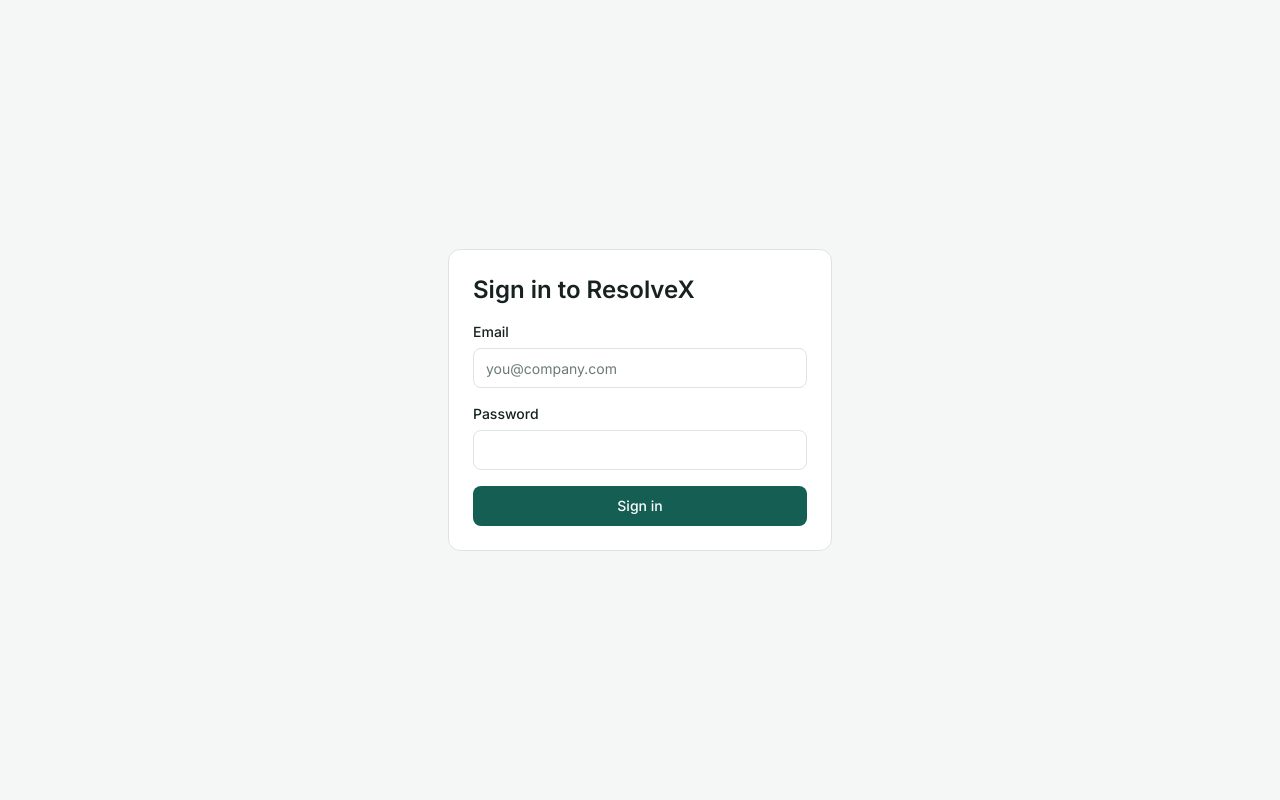
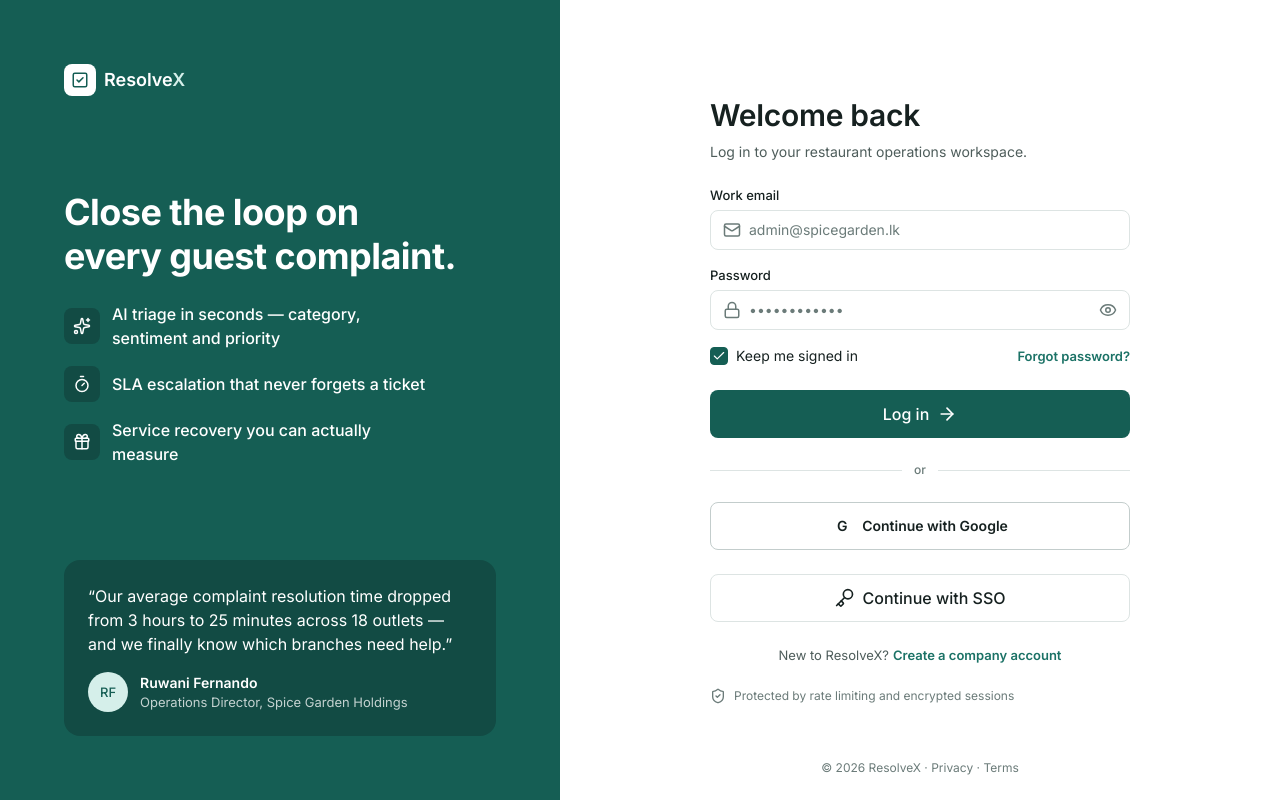
Before and after one commit to teshan200/ResolveX, a React (Vite) app in the folder frontend/admin-web/: page /login in a window 1280 px wide. Built offline with nearby package versions, Linux system fonts and the light colour scheme.

Commit message:
Rebuild Login page and auth layout to match Figma

```diff
--- /dev/null
+++ b/frontend/admin-web/src/components/ui/Checkbox.tsx
@@ -0,0 +1,18 @@
+import { Check } from 'lucide-react'
+import type { ComponentProps } from 'react'
+
+interface CheckboxProps extends Omit<ComponentProps<'input'>, 'type'> {
+  label: string
+}
+
+export function Checkbox({ label, ...props }: CheckboxProps) {
+  return (
+    <label className="flex cursor-pointer items-center gap-2 text-sm leading-5">
+      <input type="checkbox" className="peer sr-only" {...props} />
+      <span className="flex size-4.5 shrink-0 items-center justify-center rounded-xs border border-line-strong bg-surface text-transparent peer-checked:border-brand peer-checked:bg-brand peer-checked:text-on-brand peer-focus-visible:outline-2 peer-focus-visible:outline-offset-2 peer-focus-visible:outline-line-focus">
+        <Check size={14} />
+      </span>
+      {label}
+    </label>
+  )
+}
--- /dev/null
+++ b/frontend/admin-web/src/components/ui/GoogleButton.tsx
@@ -0,0 +1,28 @@
+import type { ComponentProps } from 'react'
+import { cn } from './cn'
+
+interface GoogleButtonProps extends ComponentProps<'button'> {
+  label?: string
+}
+
+// The "G" is a placeholder, as in the Figma file. Replace it with the official
+// Google mark before release.
+export function GoogleButton({
+  label = 'Continue with Google',
+  className,
+  ...props
+}: GoogleButtonProps) {
+  return (
+    <button
+      type="button"
+      className={cn(
+        'flex h-12 w-full cursor-pointer items-center justify-center gap-2.5 rounded-md border border-line-strong bg-surface px-4 text-sm leading-5 font-semibold hover:bg-muted',
+        className,
+      )}
+      {...props}
+    >
+      <span className="flex size-5 items-center justify-center">G</span>
+      {label}
+    </button>
+  )
+}
--- a/frontend/admin-web/src/components/ui/Input.tsx
+++ b/frontend/admin-web/src/components/ui/Input.tsx
@@ -1,36 +1,56 @@
 import { useId } from 'react'
-import type { ComponentProps } from 'react'
+import type { ComponentProps, ReactNode } from 'react'
 import { cn } from './cn'
 
 interface InputProps extends ComponentProps<'input'> {
   label?: string
   helper?: string
   error?: string
+  leadingIcon?: ReactNode
+  trailing?: ReactNode
 }
 
-export function Input({ label, helper, error, className, id, ...props }: InputProps) {
+export function Input({
+  label,
+  helper,
+  error,
+  leadingIcon,
+  trailing,
+  className,
+  id,
+  ...props
+}: InputProps) {
   const generatedId = useId()
   const inputId = id ?? generatedId
 
   return (
     <div className="flex flex-col gap-1.5">
       {label && (
-        <label htmlFor={inputId} className="text-sm font-medium text-content">
+        <label htmlFor={inputId} className="text-[13px] leading-4.5 font-medium text-content">
           {label}
         </label>
       )}
-      <input
-        id={inputId}
-        aria-invalid={Boolean(error)}
+      <div
         className={cn(
-          'h-10 rounded-md border bg-surface px-3 text-sm text-content placeholder:text-content-tertiary',
-          'focus:border-line-focus focus:outline-2 focus:outline-line-focus/30',
-          'disabled:cursor-not-allowed disabled:bg-muted disabled:text-content-disabled',
+          'flex h-10 items-center gap-2 rounded-md border bg-surface px-3 text-content-tertiary',
+          'focus-within:border-line-focus focus-within:outline-2 focus-within:outline-line-focus/30',
+          props.disabled && 'cursor-not-allowed bg-muted',
           error ? 'border-danger-solid' : 'border-line',
-          className,
         )}
-        {...props}
-      />
+      >
+        {leadingIcon}
+        <input
+          id={inputId}
+          aria-invalid={Boolean(error)}
+          className={cn(
+            'min-w-0 flex-1 bg-transparent text-sm leading-5 text-content outline-none',
+            'placeholder:text-content-tertiary disabled:cursor-not-allowed disabled:text-content-disabled',
+            className,
+          )}
+          {...props}
+        />
+        {trailing}
+      </div>
       {(error || helper) && (
         <p className={cn('text-xs', error ? 'text-danger-fg' : 'text-content-tertiary')}>
           {error ?? helper}
--- a/frontend/admin-web/src/components/ui/index.ts
+++ b/frontend/admin-web/src/components/ui/index.ts
@@ -1,6 +1,8 @@
 export { Badge } from './Badge'
 export { Button } from './Button'
 export { Card } from './Card'
+export { Checkbox } from './Checkbox'
+export { GoogleButton } from './GoogleButton'
 export { Input } from './Input'
 export { Logo } from './Logo'
 export { Modal } from './Modal'
--- /dev/null
+++ b/frontend/admin-web/src/features/auth/LoginForm.tsx
@@ -0,0 +1,72 @@
+import { zodResolver } from '@hookform/resolvers/zod'
+import { ArrowRight, Eye, EyeOff, Lock, Mail } from 'lucide-react'
+import { useState } from 'react'
+import { useForm } from 'react-hook-form'
+import { Link, useNavigate } from 'react-router-dom'
+import { Button, Checkbox, Input } from '../../components/ui'
+import { loginSchema } from './schema'
+import type { LoginFormValues } from './schema'
+
+export function LoginForm() {
+  const navigate = useNavigate()
+  const [showPassword, setShowPassword] = useState(false)
+
+  const {
+    register,
+    handleSubmit,
+    formState: { errors },
+  } = useForm<LoginFormValues>({
+    resolver: zodResolver(loginSchema),
+    defaultValues: { email: '', password: '', remember: true },
+  })
+
+  // No authentication yet: a valid form continues to the Super Admin area.
+  const onSubmit = () => navigate('/super-admin/overview')
+
+  return (
+    <form onSubmit={handleSubmit(onSubmit)} noValidate className="flex flex-col gap-6">
+      <div className="flex flex-col gap-4">
+        <Input
+          label="Work email"
+          type="email"
+          placeholder="admin@spicegarden.lk"
+          leadingIcon={<Mail size={18} />}
+          error={errors.email?.message}
+          {...register('email')}
+        />
+        <Input
+          label="Password"
+          type={showPassword ? 'text' : 'password'}
+          placeholder="••••••••••••"
+          leadingIcon={<Lock size={18} />}
+          trailing={
+            <button
+              type="button"
+              aria-label={showPassword ? 'Hide password' : 'Show password'}
+              className="cursor-pointer"
+              onClick={() => setShowPassword((visible) => !visible)}
+            >
+              {showPassword ? <EyeOff size={18} /> : <Eye size={18} />}
+            </button>
+          }
+          error={errors.password?.message}
+          {...register('password')}
+        />
+        <div className="flex items-center justify-between">
+          <Checkbox label="Keep me signed in" {...register('remember')} />
+          <Link
+            to="/forgot-password"
+            className="text-[13px] leading-4.5 font-semibold text-content-link hover:underline"
+          >
+            Forgot password?
+          </Link>
+        </div>
+      </div>
+
+      <Button type="submit" size="lg" className="w-full">
+        Log in
+        <ArrowRight size={20} />
+      </Button>
+    </form>
+  )
+}
--- /dev/null
+++ b/frontend/admin-web/src/features/auth/schema.ts
@@ -0,0 +1,9 @@
+import { z } from 'zod'
+
+export const loginSchema = z.object({
+  email: z.string().trim().min(1, 'Enter your work email').email('Enter a valid email'),
+  password: z.string().min(1, 'Enter your password'),
+  remember: z.boolean(),
+})
+
+export type LoginFormValues = z.infer<typeof loginSchema>
--- a/frontend/admin-web/src/layout/AuthLayout.tsx
+++ b/frontend/admin-web/src/layout/AuthLayout.tsx
@@ -1,47 +1,48 @@
+import { Gift, Sparkles, Timer } from 'lucide-react'
 import type { ReactNode } from 'react'
+import { Logo } from '../components/ui'
 
 const benefits = [
-  'AI triage in seconds — category, sentiment and priority',
-  'SLA escalation that never forgets a ticket',
-  'Service recovery you can actually measure',
+  { icon: Sparkles, text: 'AI triage in seconds — category, sentiment and priority' },
+  { icon: Timer, text: 'SLA escalation that never forgets a ticket' },
+  { icon: Gift, text: 'Service recovery you can actually measure' },
 ]
 
 function BrandPanel() {
   return (
     <aside className="hidden w-140 shrink-0 flex-col justify-between bg-brand p-16 text-on-brand lg:flex">
-      <div className="flex items-center gap-2">
-        <span className="flex size-8 items-center justify-center rounded-md bg-surface font-bold text-brand">
-          R
-        </span>
-        <span className="text-xl font-bold">ResolveX</span>
-      </div>
+      <Logo inverse />
 
       <div className="flex flex-col gap-6">
-        <h2 className="text-4xl leading-tight font-bold">
-          Close the loop on every guest complaint.
+        <h2 className="text-4xl leading-11 font-bold tracking-[-0.54px]">
+          Close the loop on
+          <br />
+          every guest complaint.
         </h2>
-        <ul className="flex flex-col gap-4">
+        <ul className="flex w-94 flex-col gap-4">
           {benefits.map((benefit) => (
-            <li key={benefit} className="flex gap-3 text-base text-brand-muted">
-              <span aria-hidden>✓</span>
-              {benefit}
+            <li key={benefit.text} className="flex items-center gap-3">
+              <span className="flex size-9 shrink-0 items-center justify-center rounded-md bg-brand-hover">
+                <benefit.icon size={18} />
+              </span>
+              <span className="text-base leading-6 font-medium">{benefit.text}</span>
             </li>
           ))}
         </ul>
       </div>
 
       <figure className="flex flex-col gap-4 rounded-xl bg-brand-hover p-6">
-        <blockquote className="text-base">
-          “Our average complaint resolution time dropped from 3 hours to 25 minutes
-          across 18 outlets — and we finally know which branches need help.”
+        <blockquote className="text-base leading-6">
+          “Our average complaint resolution time dropped from 3 hours to 25 minutes across 18
+          outlets — and we finally know which branches need help.”
         </blockquote>
         <figcaption className="flex items-center gap-3">
-          <span className="flex size-10 items-center justify-center rounded-full bg-brand-muted text-sm font-semibold text-brand">
+          <span className="flex size-10 items-center justify-center rounded-full bg-brand-muted text-[13px] leading-4.5 font-medium text-content-brand">
             RF
           </span>
-          <span className="flex flex-col text-sm">
-            <span className="font-semibold">Ruwani Fernando</span>
-            <span className="text-brand-muted">
+          <span className="flex flex-col">
+            <span className="text-sm leading-5 font-semibold">Ruwani Fernando</span>
+            <span className="text-[13px] leading-4.5 opacity-75">
               Operations Director, Spice Garden Holdings
             </span>
           </span>
@@ -55,11 +56,9 @@
   return (
     <div className="flex min-h-screen bg-surface">
       <BrandPanel />
-      <div className="flex flex-1 flex-col items-center justify-between px-6 py-12">
-        <div className="flex w-full max-w-105 flex-1 flex-col justify-center gap-6">
-          {children}
-        </div>
-        <p className="pt-8 text-xs text-content-tertiary">
+      <div className="relative flex flex-1 flex-col items-center justify-center px-6 py-12 lg:px-16">
+        <div className="flex w-full max-w-105 flex-col gap-6">{children}</div>
+        <p className="absolute bottom-6 left-1/2 -translate-x-1/2 text-xs leading-4 whitespace-nowrap text-content-tertiary">
           © 2026 ResolveX · Privacy · Terms
         </p>
       </div>
--- a/frontend/admin-web/src/pages/LoginPage.tsx
+++ b/frontend/admin-web/src/pages/LoginPage.tsx
@@ -1,18 +1,47 @@
-import { useNavigate } from 'react-router-dom'
-import { Button, Card, Input } from '../components/ui'
+import { Key, ShieldCheck } from 'lucide-react'
+import { Link, useNavigate } from 'react-router-dom'
+import { Button, GoogleButton } from '../components/ui'
+import { LoginForm } from '../features/auth/LoginForm'
+import { AuthLayout } from '../layout/AuthLayout'
 
 export function LoginPage() {
   const navigate = useNavigate()
 
   return (
-    <div className="flex min-h-screen items-center justify-center p-4">
-      <Card className="flex w-full max-w-sm flex-col gap-4">
-        <h1 className="text-2xl font-semibold">Sign in to ResolveX</h1>
-        <Input label="Email" type="email" placeholder="you@company.com" />
-        <Input label="Password" type="password" />
-        {/* No authentication yet: continues to the Super Admin area. */}
-        <Button onClick={() => navigate('/super-admin/overview')}>Sign in</Button>
-      </Card>
-    </div>
+    <AuthLayout>
+      <div className="flex flex-col gap-2">
+        <h1 className="text-3xl leading-9.5 font-semibold tracking-[-0.3px]">Welcome back</h1>
+        <p className="text-sm leading-5 text-content-secondary">
+          Log in to your restaurant operations workspace.
+        </p>
+      </div>
+
+      <LoginForm />
+
+      <div className="flex items-center gap-3 text-xs leading-4 font-medium text-content-tertiary">
+        <span className="h-px flex-1 bg-line" />
+        or
+        <span className="h-px flex-1 bg-line" />
+      </div>
+
+      <GoogleButton onClick={() => navigate('/signin/google')} />
+
+      <Button variant="outline" size="lg" className="w-full">
+        <Key size={20} />
+        Continue with SSO
+      </Button>
+
+      <p className="flex justify-center gap-1 text-[13px] leading-4.5 text-content-secondary">
+        New to ResolveX?
+        <Link to="/register" className="font-semibold text-content-link hover:underline">
+          Create a company account
+        </Link>
+      </p>
+
+      <p className="flex items-center gap-2 text-xs leading-4 text-content-tertiary">
+        <ShieldCheck size={16} />
+        Protected by rate limiting and encrypted sessions
+      </p>
+    </AuthLayout>
   )
 }
```
Also changed, not shown: frontend/admin-web/src/features/registration/RegisterForm.tsx (+5 -9 lines), frontend/admin-web/src/pages/RegisterPage.tsx (+2 -10 lines).
